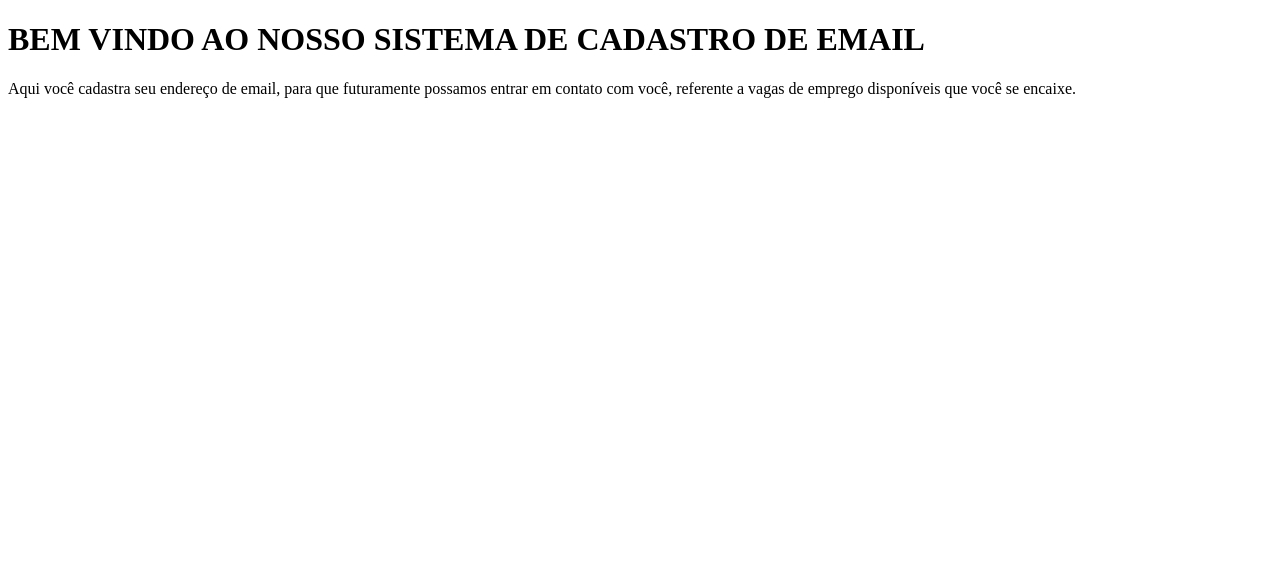
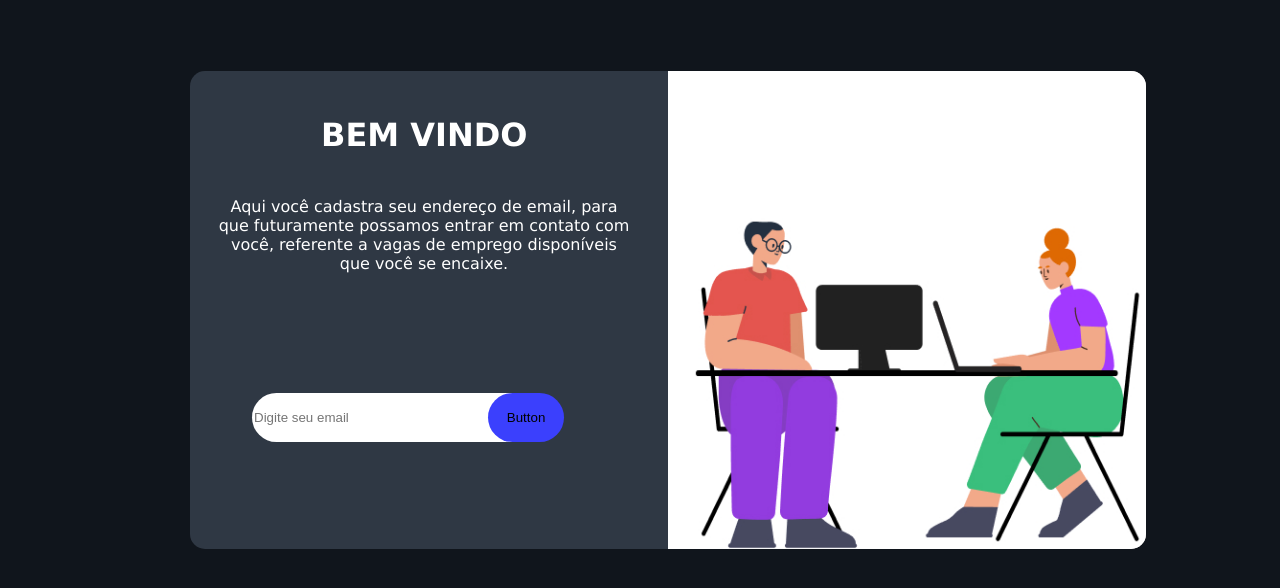
Before and after one commit to MariaClaudiaWandersee/Cadastro-Email, a plain HTML site: page Index.html in a window 1280 px wide. Drawn offline with Linux system fonts and the light colour scheme.

Commit message:
Cria arquivo img, e início do html

```diff
--- a/Index.html
+++ b/Index.html
@@ -4,11 +4,22 @@
     <meta charset="UTF-8">
     <meta http-equiv="X-UA-Compatible" content="IE=edge">
     <meta name="viewport" content="width=device-width, initial-scale=1.0">
-    <link rel="stylesheet" href="css/style.css">
+    <link rel="stylesheet" href="css/body.css">
     <title>Cadastro de Email</title>
 </head>
 <body>
-    <h1 class="titulo-inicial"> BEM VINDO AO NOSSO SISTEMA DE CADASTRO DE EMAIL</h1>
-    <p class="subtitulo-inicial">Aqui você cadastra seu endereço de email, para que futuramente possamos entrar em contato com você, referente a vagas de emprego disponíveis que você se encaixe.</p>
-</body>
+    <div class="modal">
+        <div class="textos-principais">
+            <h1 class="titulo-inicial"> BEM VINDO</h1>
+            <p class="subtitulo-inicial">Aqui você cadastra seu endereço de email, para que futuramente possamos entrar em contato com você, referente a vagas de emprego disponíveis que você se encaixe.</p>
+            <div class="input-group mb-3">
+                <input type="text" class="form-control" placeholder="Digite seu email" aria-describedby="button-addon2">
+                <button class="btn-enviar" type="button" id="button-addon2">Button</button>
+            </div>
+        </div>
+    </div>
+    <div class="modal-foto">
+        <img class="img-principal" src="./img/img principal.jpg">
+    </div>
+    </body>
 </html>
--- /dev/null
+++ b/css/body.css
@@ -0,0 +1,71 @@
+body {
+    font-family: verdana;
+    background-color: #10151C;
+    color: white;
+}
+
+.modal {
+    border-radius: 15px 0px 0px 15px;
+    background-color: #2F3844;
+    position: relative;
+    width: 478px;
+    height: 478px;
+    top: 50px;
+    left: 182px;
+}
+
+.titulo-inicial {
+    position: relative;
+    top: 45px;
+    left: 131px;
+    width: 212px;
+}
+
+.subtitulo-inicial {
+    position: relative;
+    top: 66px;
+    left: 28px;
+    width: 412px;
+    text-align: center;
+}
+
+.form-control {
+    position: relative;
+    top: 170px;
+    left: 62px;
+    width: 297px;
+    height: 47px;
+    border-radius: 28px;
+    color: black;
+    border: none;
+}
+
+.btn-enviar{
+    position: relative;
+    top: 170px;
+    left: -8px;
+    border: none;
+    border-radius: 28px;
+    width: 76px;
+    height: 49px;
+    background-color: #3B40FD;
+    cursor: pointer;
+}
+
+.modal-foto {
+    border-radius: 0px 15px 15px 0px;
+    background-color: #CFCACA;
+    position: relative;
+    width: 478px;
+    height: 478px;
+    top: -428px;
+    left: 660px;
+}
+
+.img-principal {
+    position: relative;
+    top: 0px;
+    border-radius: 0px 15px 15px 0px;
+    height: 478px;
+    width: 478px;
+}
--- a/css/style.css
+++ /dev/null
@@ -1,5 +0,0 @@
-/*
-
-.titulo-inicial {
-
-} */
```
Also changed, not shown: img/Vector.jpg (added), img/img principal.jpg (added).
